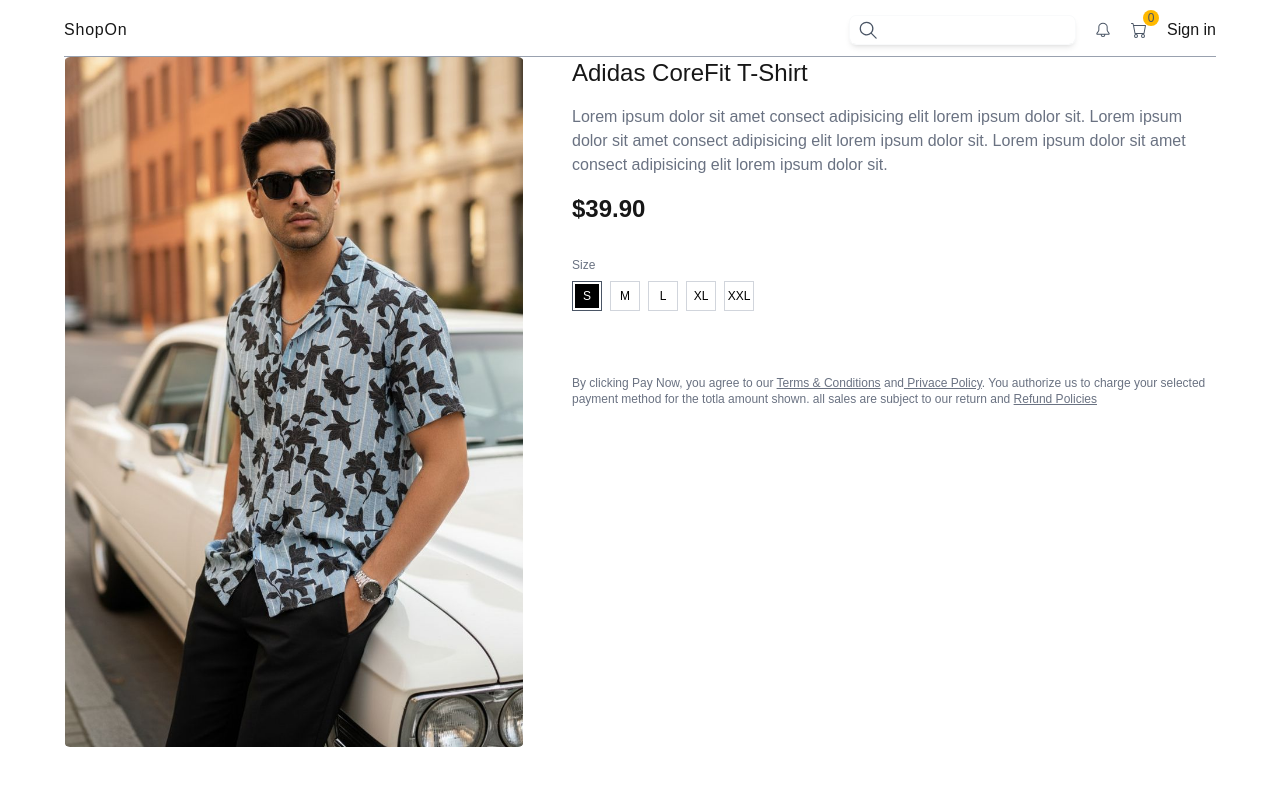
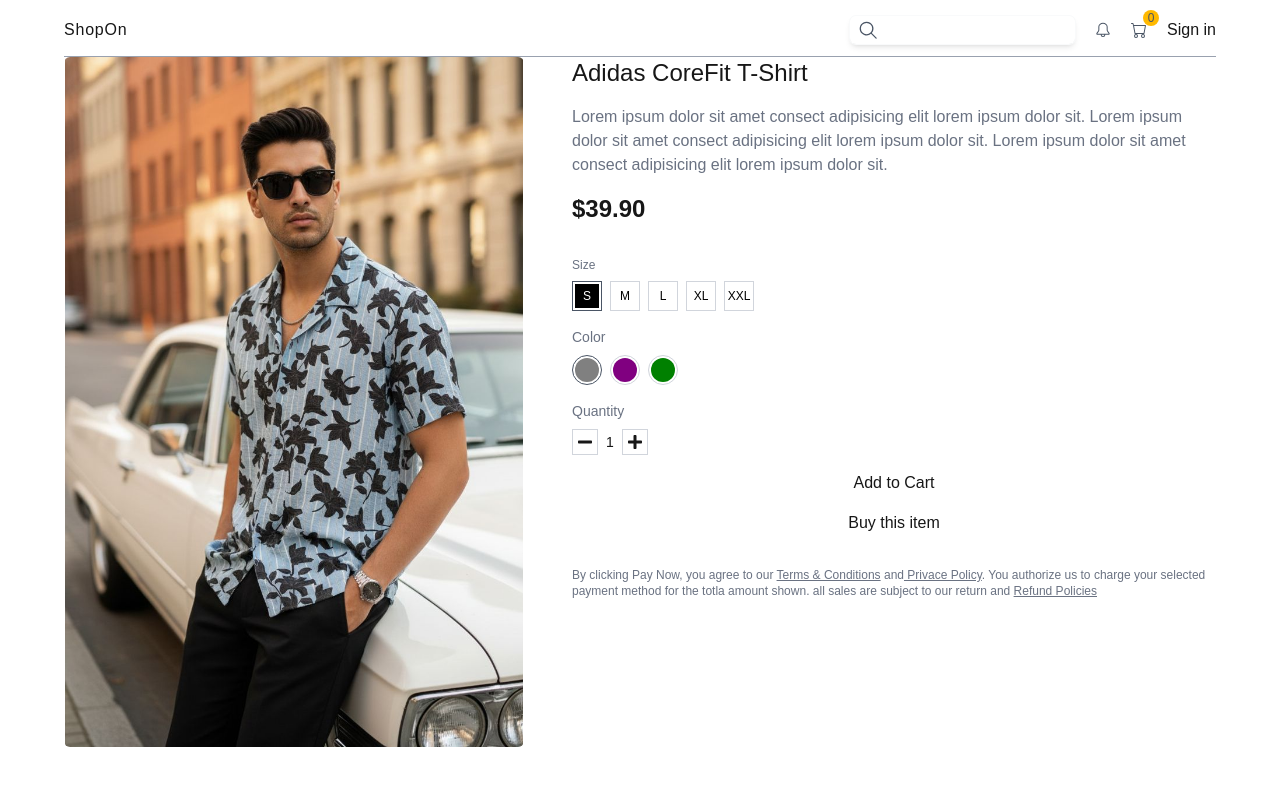
Before and after one commit to HassanRajib/Shop, a Next.js app: page /products/1 in a window 1280 px wide. Shown: the top 800 px of the page. Built offline with nearby package versions, Linux system fonts and the light colour scheme.

Commit message:
batter call sall

```diff
--- a/app/components/ProductInteraction.tsx
+++ b/app/components/ProductInteraction.tsx
@@ -1,6 +1,8 @@
 "use client";
-import React from "react";
+import React, { useState } from "react";
 import { ProductType } from "../types";
+import { usePathname, useRouter, useSearchParams } from "next/navigation";
+import { FaMinus, FaPlus } from "react-icons/fa";
 
 const ProductInteraction = ({
   product,
@@ -11,6 +13,28 @@
   selectedSize: string;
   selectedColor: string;
 }) => {
+  const router = useRouter();
+  const pathname = usePathname();
+  const searchParams = useSearchParams();
+
+  const [quantity, setQuantity] = useState(1);
+
+  const handleTypeChange = (type: string, value: string) => {
+    const params = new URLSearchParams(searchParams.toString());
+    params.set(type, value);
+    router.push(`${pathname}?${params.toString()}`, { scroll: false });
+  };
+
+  const handleQuantityChange = (type: "acc" | "decr") => {
+    if (type === "decr") {
+      setQuantity((prev) => prev + 1);
+    } else {
+      if (quantity > 1) {
+        setQuantity((prev) => prev - 1);
+      }
+    }
+  };
+
   return (
     <div className="flex flex-col gap-4 mt-4">
       {/* size */}
@@ -21,6 +45,7 @@
             <div
               className={`cursor-pointer border p-[2px] ${selectedSize === size ? "border-gray-600" : "border-gray-300"}`}
               key={size}
+              onClick={() => handleTypeChange("size", size)}
             >
               <div
                 className={`w-6 h-6 text-center flex items-center justify-center ${selectedSize === size ? "bg-black text-white" : "bg-white text-black"}`}
@@ -32,9 +57,45 @@
         </div>
       </div>
       {/* color */}
-      <div className="flex flex-col gap-2 text-sm"></div>
+      <div className="flex flex-col gap-2 text-sm">
+        <span className="text-gray-500">Color</span>
+        <div className="flex items-center gap-2">
+          {product.colors.map((color) => (
+            <div
+              className={`cursor-pointer border p-[2px] rounded-full ${selectedColor === color ? "border-gray-600" : "border-gray-300"}`}
+              key={color}
+              onClick={() => handleTypeChange("color", color)}
+            >
+              <div
+                className={`w-6 h-6 rounded-full`}
+                style={{ backgroundColor: color }}
+              ></div>
+            </div>
+          ))}
+        </div>
+      </div>
       {/* quantity */}
-      <div className="flex flex-col gap-2 text-sm"></div>
+      <div className="flex flex-col gap-2 text-sm">
+        <span className="text-gray-500">Quantity</span>
+        <div className="flex items-center gap-2">
+          <button
+            className="cursor-pointer border border-gray-300 p-1"
+            onClick={() => handleQuantityChange("decr")}
+          >
+            <FaMinus className="w-4 h-4" />
+          </button>
+          <span>{quantity}</span>
+          <button
+            className="cursor-pointer border border-gray-300 p-1"
+            onClick={() => handleQuantityChange("acc")}
+          >
+            <FaPlus className="w-4 h-4" />
+          </button>
+        </div>
+      </div>
+      {/* buttons */}
+      <button>Add to Cart</button>
+      <button>Buy this item</button>
     </div>
   );
 };
```
